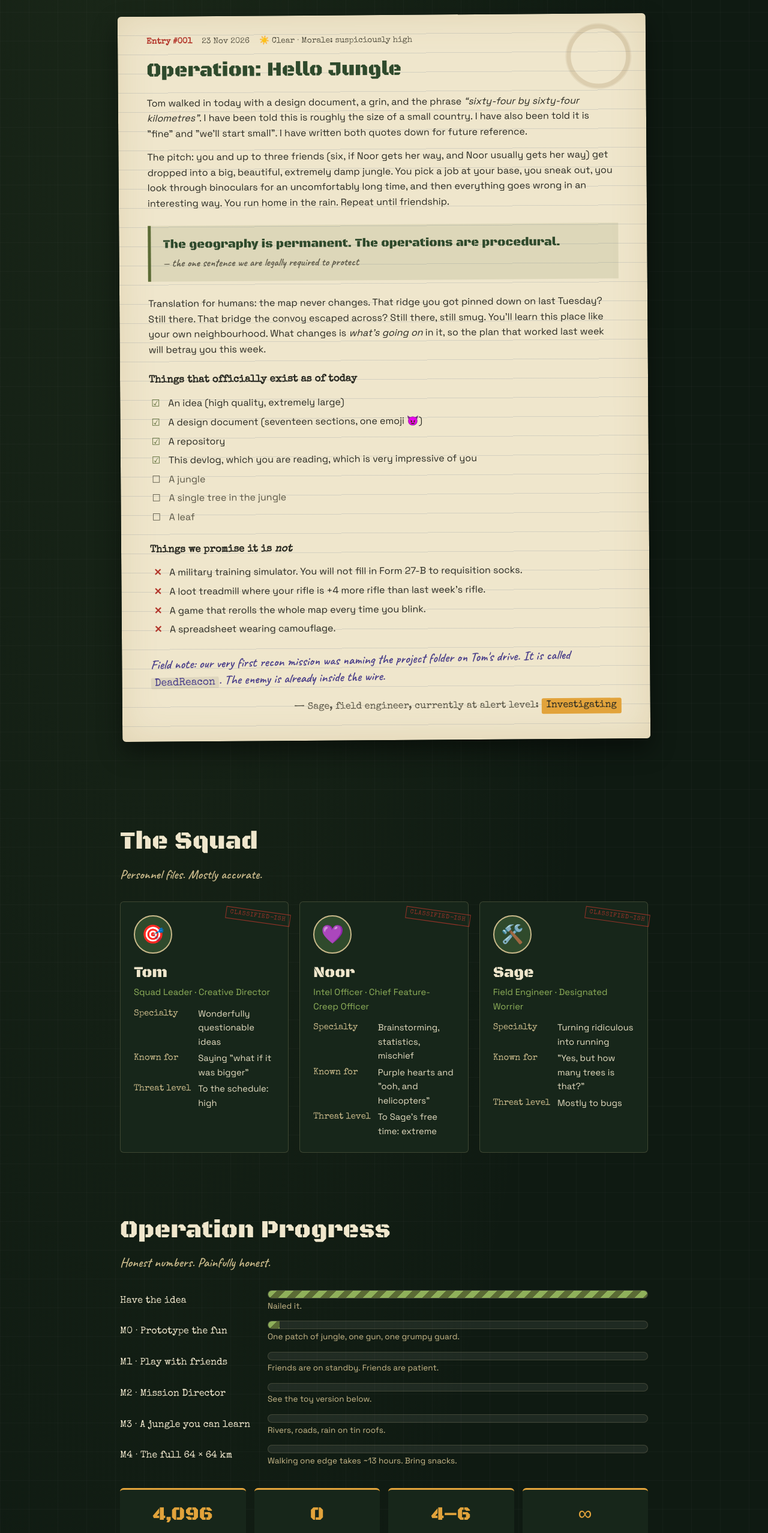
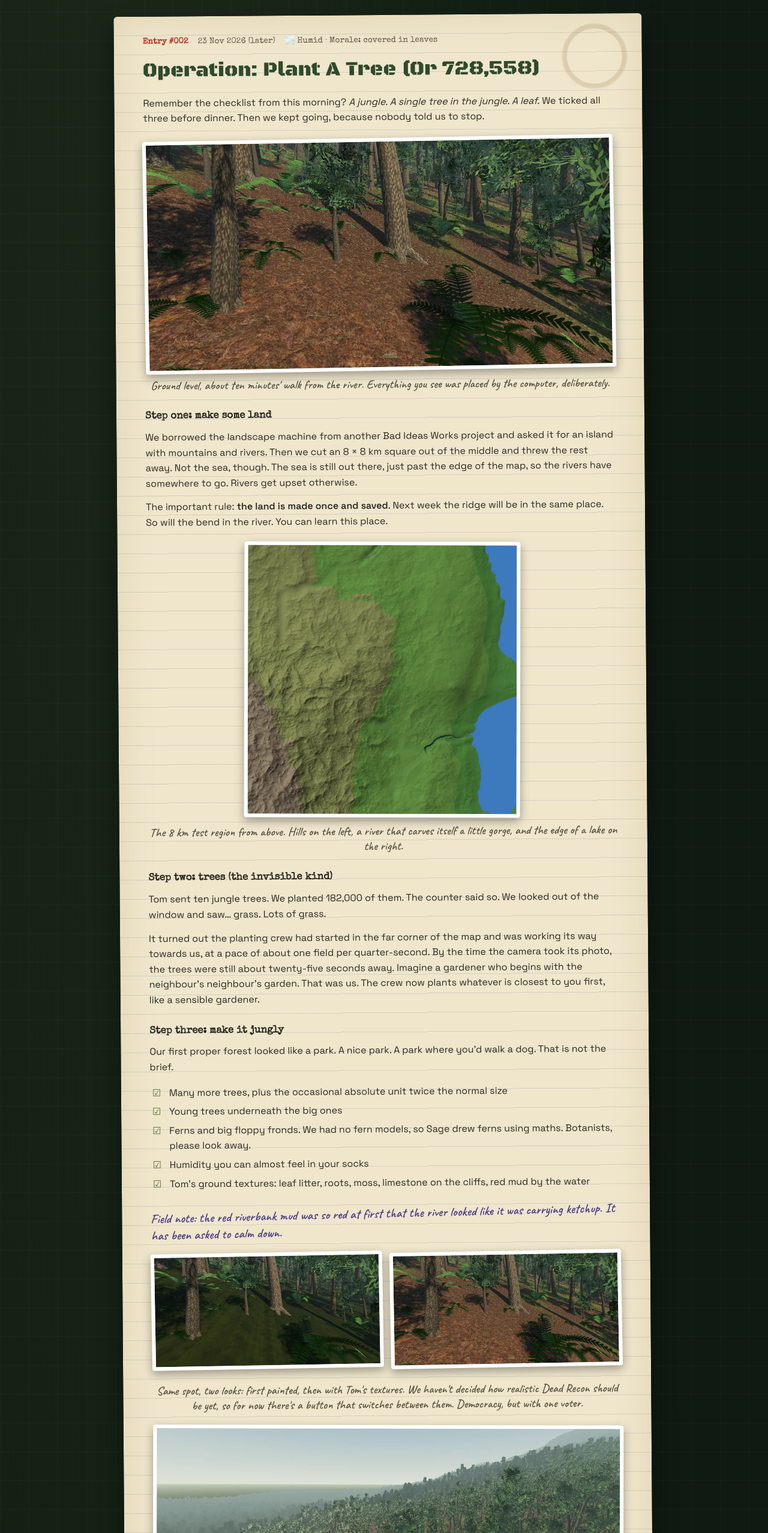
Before and after one commit to badsadcode/DeadRecon, a plain HTML site: page site/index.html in a window 1280 px wide. Shown: the part 940-3496 px from the top of the page at 60% size. Drawn offline with nearby package versions, Linux system fonts and the light colour scheme.

Commit message:
Devlog entry #002: Operation Plant A Tree (Or 728,558)
Screenshots of the jungle test region, updated progress and stats.

Co-Authored-By: Claude Opus 5.5 <noreply@anthropic.com>

```diff
--- a/site/index.html
+++ b/site/index.html
@@ -61,6 +61,67 @@
 
       <article class="entry">
         <header class="entry-head">
+          <span class="entry-no">Entry #002</span>
+          <time datetime="2026-11-23">23 Nov 2026 (later)</time>
+          <span class="weather" title="Field conditions">🌫️ Humid · Morale: covered in leaves</span>
+        </header>
+        <h3>Operation: Plant A Tree (Or 728,558)</h3>
+
+        <p>Remember the checklist from this morning? <em>A jungle. A single tree in the jungle. A leaf.</em> We ticked all three before dinner. Then we kept going, because nobody told us to stop.</p>
+
+        <figure class="shot">
+          <img src="img/002/forest.webp" alt="First-person view of a jungle floor: dark trunks, ferns and brown leaf litter on a slope" loading="lazy" width="1280" height="624">
+          <figcaption>Ground level, about ten minutes' walk from the river. Everything you see was placed by the computer, deliberately.</figcaption>
+        </figure>
+
+        <h4>Step one: make some land</h4>
+        <p>We borrowed the landscape machine from another Bad Ideas Works project and asked it for an island with mountains and rivers. Then we cut an 8 × 8 km square out of the middle and threw the rest away. Not the sea, though. The sea is still out there, just past the edge of the map, so the rivers have somewhere to go. Rivers get upset otherwise.</p>
+        <p>The important rule: <strong>the land is made once and saved</strong>. Next week the ridge will be in the same place. So will the bend in the river. You can learn this place.</p>
+
+        <figure class="shot small">
+          <img src="img/002/map.webp" alt="Shaded relief map: wrinkled hills on the left, green lowland, a river with a gorge, a lake on the right" loading="lazy" width="900" height="900">
+          <figcaption>The 8 km test region from above. Hills on the left, a river that carves itself a little gorge, and the edge of a lake on the right.</figcaption>
+        </figure>
+
+        <h4>Step two: trees (the invisible kind)</h4>
+        <p>Tom sent ten jungle trees. We planted 182,000 of them. The counter said so. We looked out of the window and saw… grass. Lots of grass.</p>
+        <p>It turned out the planting crew had started in the far corner of the map and was working its way towards us, at a pace of about one field per quarter-second. By the time the camera took its photo, the trees were still about twenty-five seconds away. Imagine a gardener who begins with the neighbour's neighbour's garden. That was us. The crew now plants whatever is closest to you first, like a sensible gardener.</p>
+
+        <h4>Step three: make it jungly</h4>
+        <p>Our first proper forest looked like a park. A nice park. A park where you'd walk a dog. That is not the brief.</p>
+        <ul class="checklist">
+          <li class="done">Many more trees, plus the occasional absolute unit twice the normal size</li>
+          <li class="done">Young trees underneath the big ones</li>
+          <li class="done">Ferns and big floppy fronds. We had no fern models, so Sage drew ferns using maths. Botanists, please look away.</li>
+          <li class="done">Humidity you can almost feel in your socks</li>
+          <li class="done">Tom's ground textures: leaf litter, roots, moss, limestone on the cliffs, red mud by the water</li>
+        </ul>
+        <p class="aside"><strong>Field note:</strong> the red riverbank mud was so red at first that the river looked like it was carrying ketchup. It has been asked to calm down.</p>
+
+        <figure class="shot pair">
+          <img src="img/002/forest-painted.webp" alt="The same forest view with plain, smoothly painted green ground" loading="lazy" width="1280" height="624">
+          <img src="img/002/forest.webp" alt="The same forest view with photo textures of soil and leaves on the ground" loading="lazy" width="1280" height="624">
+          <figcaption>Same spot, two looks: first painted, then with Tom's textures. We haven't decided how realistic Dead Recon should be yet, so for now there's a button that switches between them. Democracy, but with one voter.</figcaption>
+        </figure>
+
+        <figure class="shot">
+          <img src="img/002/canopy.webp" alt="View from just above the treetops over a forested slope fading into haze" loading="lazy" width="1280" height="624">
+          <figcaption>Sixty metres up. The haze is on purpose. Everything else is also on purpose, we just aren't proud of all of it yet.</figcaption>
+        </figure>
+
+        <h4>The scoreboard</h4>
+        <ul class="nope">
+          <li>Things that are still the same tree wearing a different hat: all of them</li>
+          <li>Rivers that look like rivers up close: none yet (they look like long puddles)</li>
+          <li>Enemies: zero. The jungle is currently the most peaceful place in the world. Enjoy it.</li>
+        </ul>
+        <p>One sixty-fourth of the map exists. Sixty-three to go.</p>
+
+        <p class="sig">— Sage, field engineer, alert level: <span class="alert-chip">Leaves in hair</span></p>
+      </article>
+
+      <article class="entry">
+        <header class="entry-head">
           <span class="entry-no">Entry #001</span>
           <time datetime="2026-11-23">23 Nov 2026</time>
           <span class="weather" title="Field conditions">☀️ Clear · Morale: suspiciously high</span>
@@ -84,7 +145,7 @@
           <li class="done">A design document (seventeen sections, one emoji 😈)</li>
           <li class="done">A repository</li>
           <li class="done">This devlog, which you are reading, which is very impressive of you</li>
-          <li>A jungle</li>
+          <li>A jungle <em>(update: see Entry #002)</em></li>
           <li>A single tree in the jungle</li>
           <li>A leaf</li>
         </ul>
@@ -151,18 +212,18 @@
 
       <ol class="milestones">
         <li data-pct="100"><span class="ms-name">Have the idea</span><span class="bar"><i style="--p:100%"></i></span><span class="ms-note">Nailed it.</span></li>
-        <li data-pct="3"><span class="ms-name">M0 · Prototype the fun</span><span class="bar"><i style="--p:3%"></i></span><span class="ms-note">One patch of jungle, one gun, one grumpy guard.</span></li>
+        <li data-pct="25"><span class="ms-name">M0 · Prototype the fun</span><span class="bar"><i style="--p:25%"></i></span><span class="ms-note">Patch of jungle: done. Gun: not yet. Grumpy guard: still in bed.</span></li>
         <li data-pct="0"><span class="ms-name">M1 · Play with friends</span><span class="bar"><i style="--p:0%"></i></span><span class="ms-note">Friends are on standby. Friends are patient.</span></li>
         <li data-pct="0"><span class="ms-name">M2 · Mission Director</span><span class="bar"><i style="--p:0%"></i></span><span class="ms-note">See the toy version below.</span></li>
-        <li data-pct="0"><span class="ms-name">M3 · A jungle you can learn</span><span class="bar"><i style="--p:0%"></i></span><span class="ms-note">Rivers, roads, rain on tin roofs.</span></li>
+        <li data-pct="8"><span class="ms-name">M3 · A jungle you can learn</span><span class="bar"><i style="--p:8%"></i></span><span class="ms-note">The land stays put now. Roads and tin roofs pending.</span></li>
         <li data-pct="0"><span class="ms-name">M4 · The full 64 × 64 km</span><span class="bar"><i style="--p:0%"></i></span><span class="ms-note">Walking one edge takes ~13 hours. Bring snacks.</span></li>
       </ol>
 
       <div class="stats">
         <div class="stat"><b>4,096</b><span>km² of jungle planned</span></div>
-        <div class="stat"><b>0</b><span>km² of jungle built</span></div>
+        <div class="stat"><b>64</b><span>km² of jungle built</span></div>
         <div class="stat"><b>4–6</b><span>friends required</span></div>
-        <div class="stat"><b>∞</b><span>plans that go wrong</span></div>
+        <div class="stat"><b>728,558</b><span>trees (10 models in disguise)</span></div>
       </div>
     </section>
 
--- a/site/style.css
+++ b/site/style.css
@@ -363,3 +363,30 @@ main { padding: 0 16px; }
   .alert-chip { animation: none; }
   .bar i { transition: none; }
 }
+
+/* ---------- Screenshots in entries ---------- */
+.shot { margin: 22px 0; }
+.shot img {
+  display: block; width: 100%; height: auto;
+  border-radius: 4px;
+  border: 6px solid #fff;
+  box-shadow: 0 6px 16px rgba(0,0,0,.35);
+  background: #ddd;
+}
+.shot:nth-of-type(odd) img { transform: rotate(-.6deg); }
+.shot:nth-of-type(even) img { transform: rotate(.5deg); }
+.shot.small img { max-width: 460px; margin: 0 auto; }
+.shot.pair { display: grid; grid-template-columns: 1fr 1fr; gap: 12px; }
+.shot.pair figcaption { grid-column: 1 / -1; }
+.shot figcaption {
+  font-family: "Caveat", cursive;
+  font-size: 1.25rem;
+  line-height: 1.25;
+  color: var(--ink-soft);
+  text-align: center;
+  margin-top: 10px;
+}
+@media (max-width: 560px) {
+  .shot.pair { grid-template-columns: 1fr; }
+  .shot img { transform: none !important; }
+}
```
Also changed, not shown: site/img/002/canopy.webp (added), site/img/002/forest-painted.webp (added), site/img/002/forest.webp (added), site/img/002/map.webp (added).
